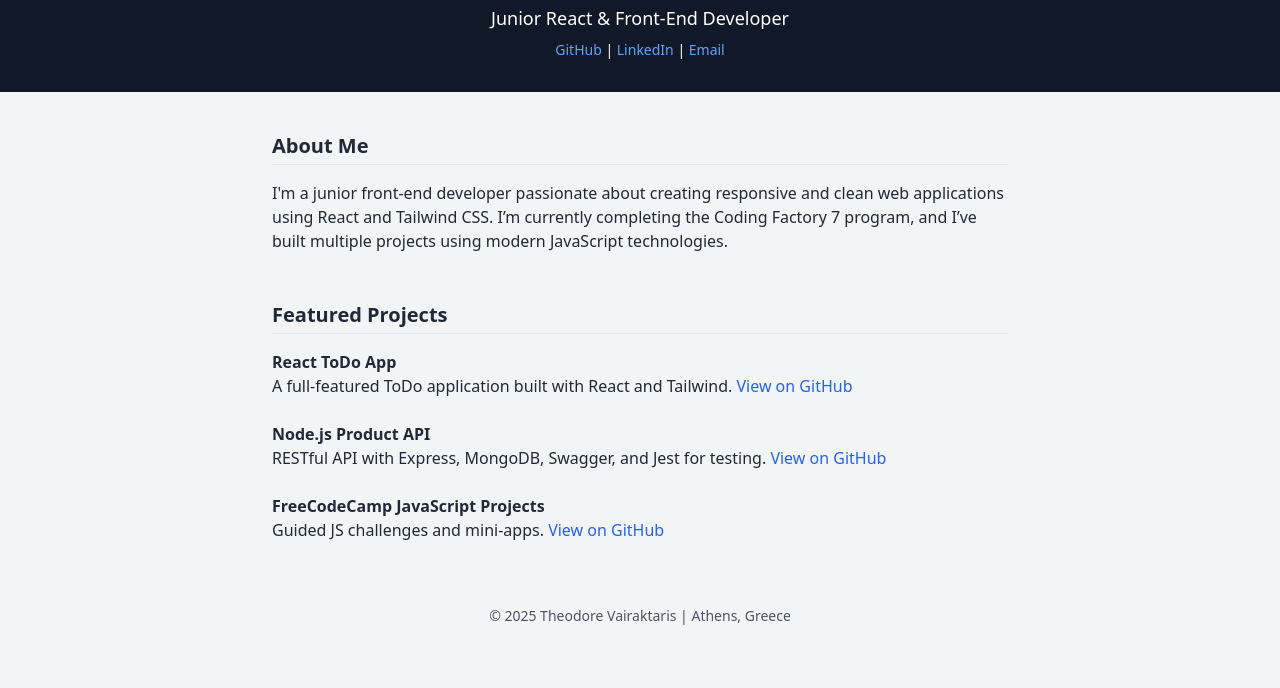
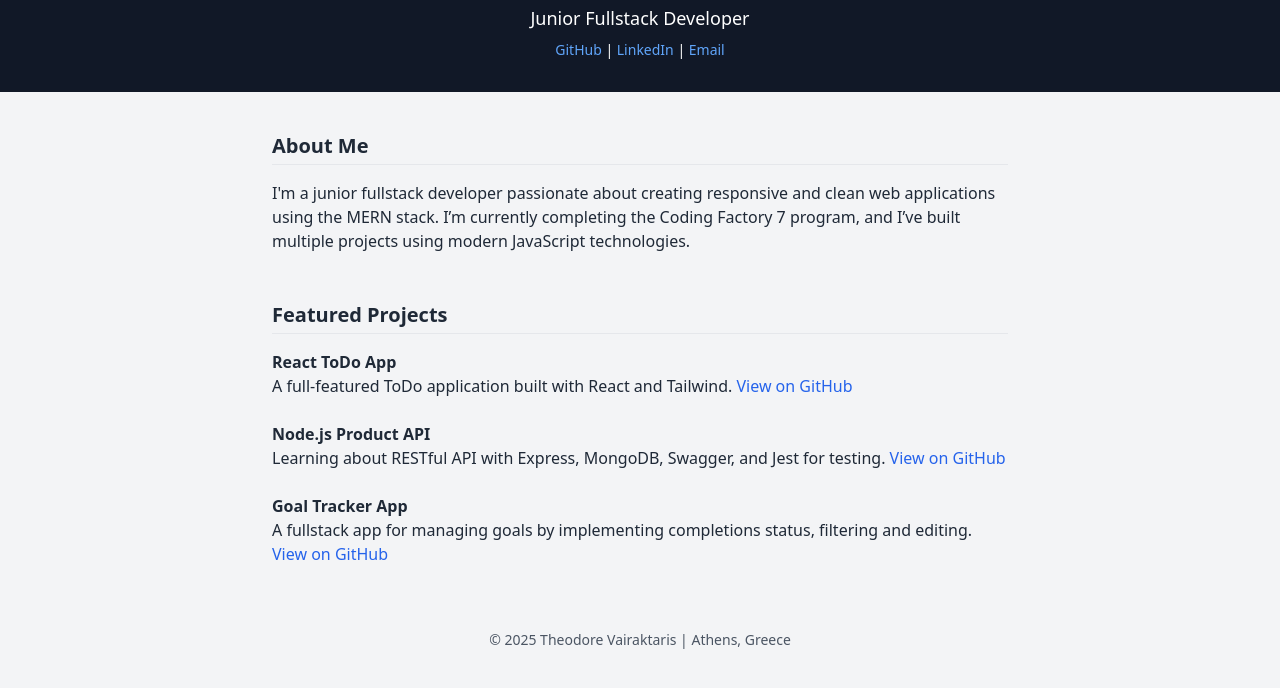
Before and after one commit to teovaira/teovaira.github.io, a plain HTML site: page index.html in a window 1280 px wide. Shown: the part 72-760 px from the top of the page. Drawn offline with nearby package versions, Linux system fonts and the light colour scheme.

Commit message:
Update index.html

```diff
--- a/index.html
+++ b/index.html
@@ -3,7 +3,7 @@
 <head>
   <meta charset="UTF-8" />
   <meta name="viewport" content="width=device-width, initial-scale=1.0" />
-  <title>Theodore Vairaktaris | Front-End Developer</title>
+  <title>Theodore Vairaktaris | Fullstack Developer</title>
   <script src="https://cdn.tailwindcss.com"></script>
 </head>
 <body class="bg-gray-100 text-gray-800">
@@ -11,7 +11,7 @@
 
   <header class="bg-gray-900 text-white py-8 text-center">
     <h1 class="text-3xl font-bold">Theodore Vairaktaris</h1>
-    <p class="mt-2 text-lg">Junior React & Front-End Developer</p>
+    <p class="mt-2 text-lg">Junior Fullstack Developer</p>
     <p class="mt-2 text-sm">
       <a href="https://github.com/teovaira" class="text-blue-400 hover:underline">GitHub</a> |
       <a href="https://www.linkedin.com/in/theodore-vairaktaris-45181417b/" class="text-blue-400 hover:underline">LinkedIn</a> |
@@ -26,7 +26,7 @@
     <section class="mb-12">
       <h2 class="text-xl font-semibold border-b pb-1 mb-4">About Me</h2>
       <p>
-        I'm a junior front-end developer passionate about creating responsive and clean web applications using React and Tailwind CSS.
+        I'm a junior fullstack developer passionate about creating responsive and clean web applications using the MERN stack.
         I’m currently completing the Coding Factory 7 program, and I’ve built multiple projects using modern JavaScript technologies.
       </p>
     </section>
@@ -45,14 +45,14 @@
         <li>
           <p class="font-semibold">Node.js Product API</p>
           <p>
-            RESTful API with Express, MongoDB, Swagger, and Jest for testing.
+            Learning about RESTful API with Express, MongoDB, Swagger, and Jest for testing.
             <a href="https://github.com/teovaira/CF7-Node" class="text-blue-600 hover:underline" target="_blank">View on GitHub</a>
           </p>
         </li>
         <li>
-          <p class="font-semibold">FreeCodeCamp JavaScript Projects</p>
+          <p class="font-semibold">Goal Tracker App</p>
           <p>
-            Guided JS challenges and mini-apps.
+            A fullstack app for managing goals by implementing completions status, filtering and editing.
             <a href="https://github.com/teovaira/freecodecamp-js-guided-projects" class="text-blue-600 hover:underline" target="_blank">View on GitHub</a>
           </p>
         </li>
```
